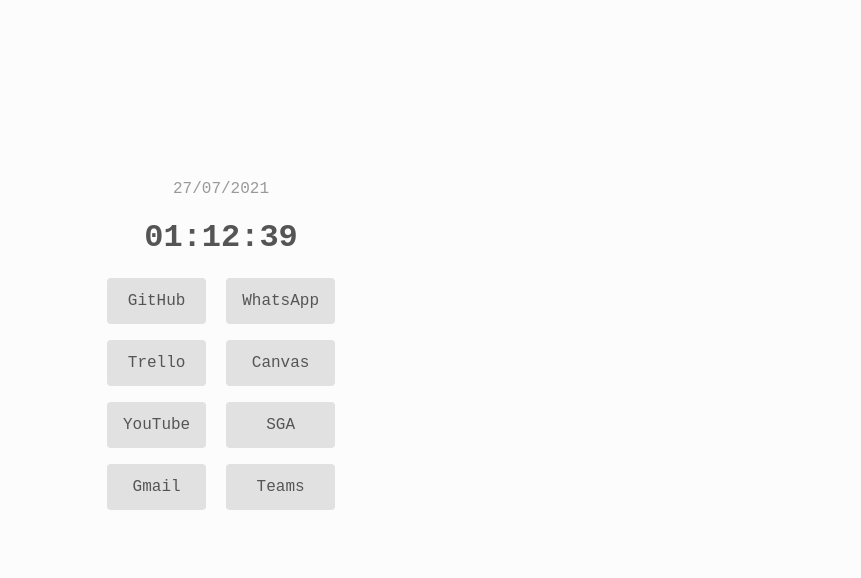
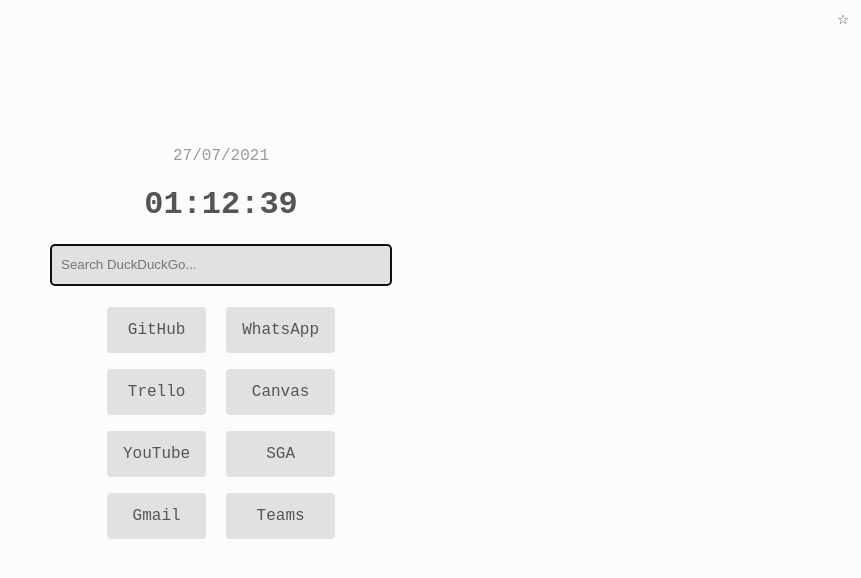
Before and after one commit to rafaelbotazini/startpage, a plain HTML site: page index.html in a window 1280 px wide. Shown: the whole page, without its empty margins (419-1280 px from the left). Drawn offline with Linux system fonts and the light colour scheme.

Commit message:
Added search bar and dark theme switcher

```diff
--- a/index.html
+++ b/index.html
@@ -6,12 +6,29 @@
     <meta name="viewport" content="width=device-width, initial-scale=1.0" />
     <title>Front page</title>
     <style>
+        :root {
+            --foreground: #D8DEE9;
+            --background: #23252e;
+            --card-foreground: #D8DEE9;
+            --card-background: #272a34;
+
+            --dark-foreground: #555555;
+            --dark-background: #fcfcfc;
+            --dark-card-foreground: #555555;
+            --dark-card-background: #e1e1e1;
+        }
+
         body {
             margin: 0;
             padding: 0;
-            font-family: 'FiraCode Nerd Font Mono', 'FiraCode NF', 'Fira Code', 'Ubuntu Mono', 'Courier New', Courier, monospace;
-            color: #D8DEE9;
-            background-color: #23252e;
+            font-family: 'FiraCode Nerd Font Mono', 'FiraCode NF', 'Fira Code', 'Ubuntu Mono', 'Courier New', Courier, 'Roboto Mono', monospace;
+            color: var(--foreground);
+            background-color: var(--background);
+        }
+
+        body.dark {
+            color: var(--dark-foreground);
+            background-color: var(--dark-background);
         }
 
         h1 {
@@ -29,7 +46,7 @@
         }
 
         .links a {
-            background-color: #272a34;
+            background-color: var(--card-background);
             padding: 14px 16px;
             text-align: center;
             border-radius: 4px;
@@ -39,12 +56,12 @@
         }
 
         .links a {
-            color: #D8DEE9;
+            color: var(--card-foreground);
         }
 
         .dark .links a {
-            color: #555555;
-            background-color: #e1e1e1;
+            color: var(--dark-card-foreground);
+            background-color: var(--dark-card-background);
         }
 
         .links a:hover {
@@ -59,6 +76,44 @@
             color: #999999;
         }
 
+        .search-input {
+            height: 40px;
+            width: 320px;
+            background-color: var(--card-background);
+            color: var(--foreground);
+            border: none;
+            border-radius: 4px;
+            padding: 0 10px;
+            margin: 0 auto;
+        }
+
+        .dark .search-input {
+            background-color: var(--dark-card-background);
+            color: var(--dark-foreground);
+        }
+
+        .theme-switch-container {
+            margin-top: auto;
+            display: flex;
+            justify-content: flex-end;
+        }
+
+        .theme-switch-container>button {
+            background-color: transparent;
+            color: var(--foreground);
+            padding: 12px;
+            border: none;
+            cursor: pointer;
+        }
+
+        .dark .theme-switch-container>button {
+            color: var(--dark-foreground);
+        }
+
+        .theme-switch-container>button:active {
+            border: none;
+        }
+
         .flex-center {
             display: flex;
             align-items: center;
@@ -66,7 +121,7 @@
         }
 
         .mt-lg {
-            margin-top: 180px;
+            margin-top: 12%;
         }
 
         .mb-4 {
@@ -76,10 +131,18 @@
 </head>
 
 <body>
+    <div class="theme-switch-container">
+        <button id="theme-switcher" type="button">&star;</button>
+    </div>
     <div class="container">
         <div class="mt-lg datetime">
             <p id="date">01/01/2020</p>
             <h1 id="time">00:00:00</h1>
+        </div>
+        <div class="flex-center mb-4">
+            <form id="search-form" action="https://duckduckgo.com/">
+                <input name="q" class="search-input" type="text" placeholder="Search DuckDuckGo..." autofocus>
+            </form>
         </div>
         <div class="flex-center links">
             <div>
@@ -99,15 +162,14 @@
 </body>
 
 <script>
+    // set dark theme
+    var body = document.getElementsByTagName('body')[0]
+
     if (!window.matchMedia("(prefers-color-scheme: dark)").matches) {
-        var body = document.getElementsByTagName('body')[0]
-        body.style.backgroundColor = "#fcfcfc"
-        body.style.color = "#555555"
-
-        var container = document.getElementsByClassName('container')[0]
-        container.classList.add('dark')
+        body.classList.add('dark')
     }
 
+    // update date and time
     var date = document.getElementById("date")
     var time = document.getElementById("time")
 
@@ -116,9 +178,19 @@
         time.innerHTML = new Date().toLocaleTimeString("pt-br")
     };
 
+    setInterval(setTime, 1000)
     setTime()
 
-    setInterval(setTime, 1000)
+    // toggle dark theme on button press
+    var themeSwitcher = document.getElementById('theme-switcher')
+
+    themeSwitcher.onclick = function () {
+        if (body.classList.contains('dark')) {
+            body.classList.remove('dark')
+        } else {
+            body.classList.add('dark')
+        }
+    }
 </script>
 
 </html>
```
